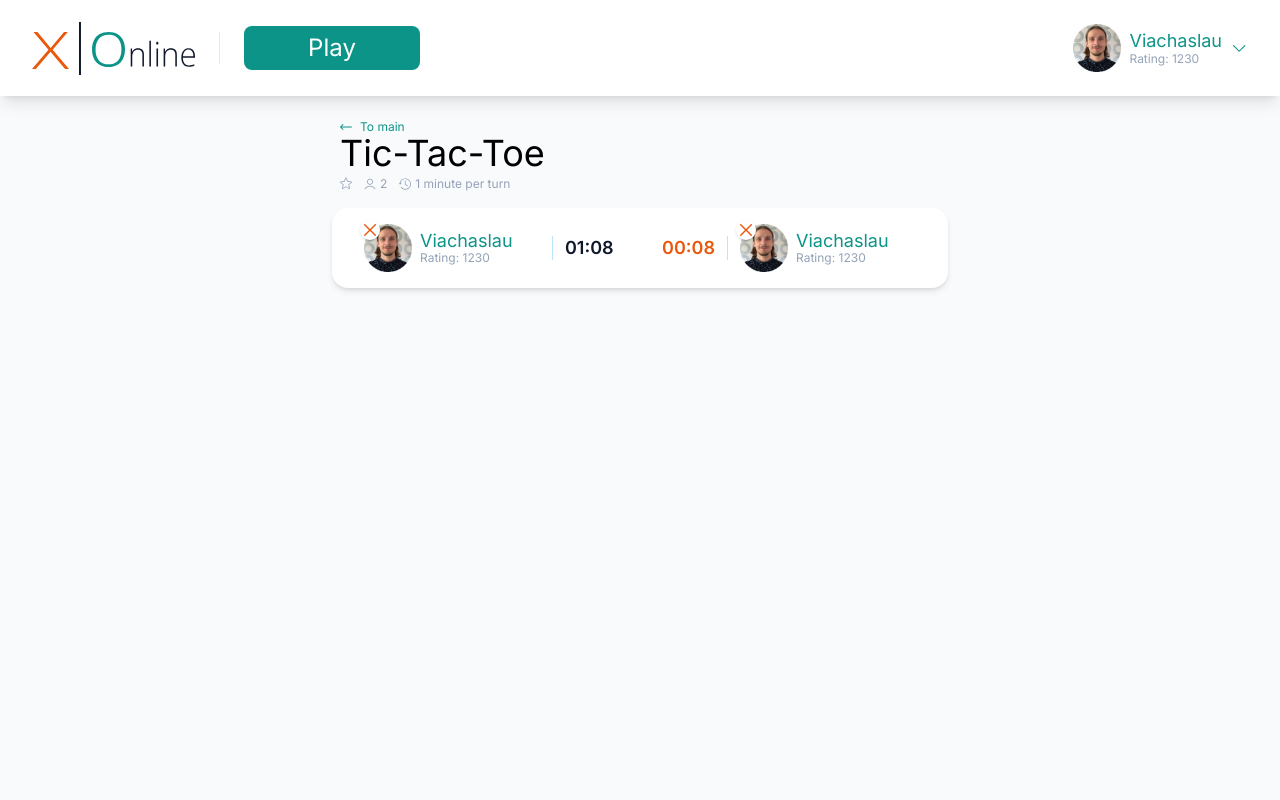
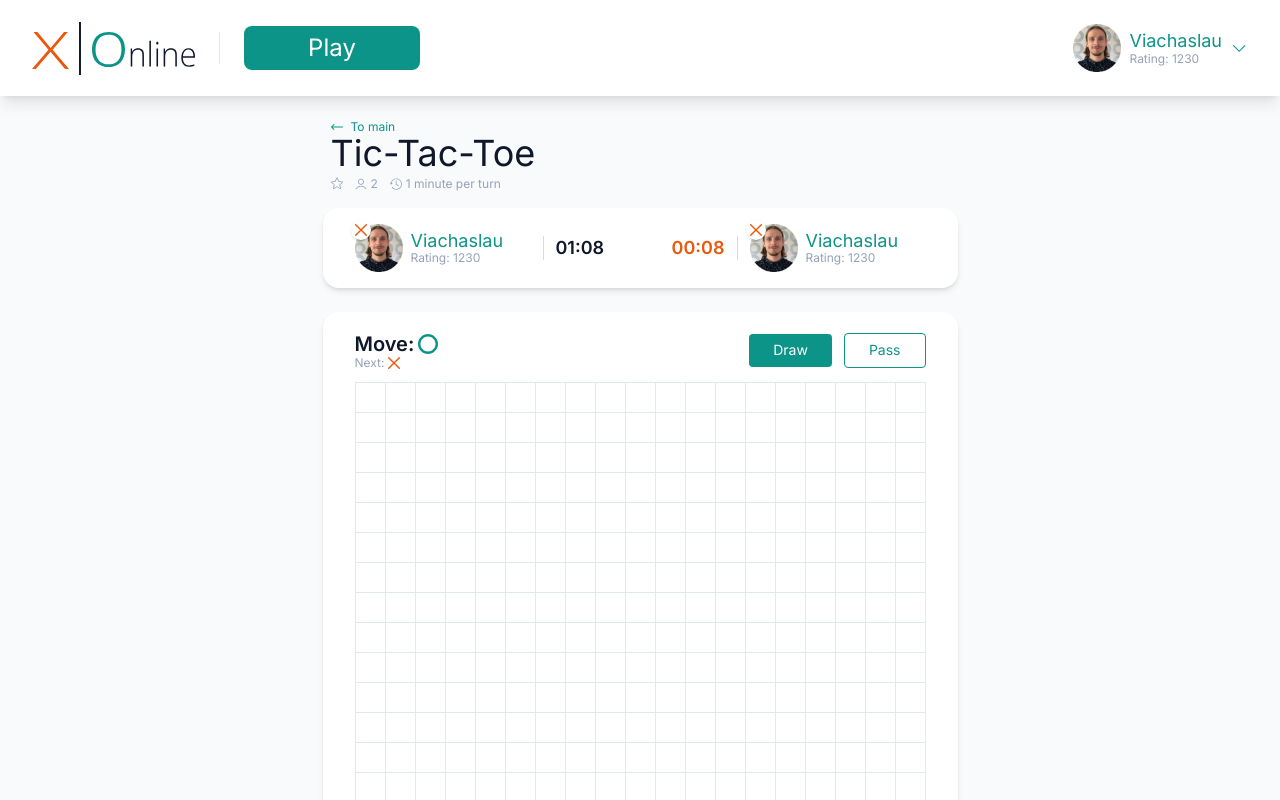
Before and after one commit to SlavaHeorh/XO, a Next.js app: page / in a window 1280 px wide. Shown: the top 800 px of the page. Built offline with nearby package versions, Linux system fonts and the light colour scheme.

Commit message:
added field

```diff
--- /dev/null
+++ b/components/game/game-field.jsx
@@ -0,0 +1,33 @@
+import clsx from "clsx";
+import {CircleIcon} from "./icons/circle-icon";
+import {CrossIcon} from "./icons/cross-icon";
+import {UiButton} from "../uikit/ui-button";
+
+const cells = new Array(19 * 19).fill(null)
+
+export function GameField({clasName}) {
+
+    return (
+        <div className={clsx(clasName, "bg-white rounded-2xl shadow-md px-8 pt-5 pb-7")}>
+            <div className="flex gap-3 items-center">
+                <div className="mr-auto">
+                    <div className="flex gap-1 items-center text-xl leading-tight font-semibold">
+                        Move: <CircleIcon className="w-5 h-5"/>
+                    </div>
+                    <div className="flex gap-1 items-center text-xs leading-tight text-slate-400">
+                        Next: <CrossIcon/>
+                    </div>
+                </div>
+                <UiButton size="md" variant="primary">Draw</UiButton>
+                <UiButton size="md" variant="outline">Pass</UiButton>
+            </div>
+            <div className="grid grid-cols-[repeat(19,_30px)] grid-rows-[repeat(19,_30px)] pt-px pl-px mt-3">
+                {cells.map((_, i) =>
+                    <button key={i} className="border border-slate-200 -ml-px -mt-px flex items-center justify-center">
+
+                    </button>)
+                }
+            </div>
+        </div>
+    )
+}
--- a/components/game/icons/circle-icon.jsx
+++ b/components/game/icons/circle-icon.jsx
@@ -1,6 +1,12 @@
-export function CircleIcon() {
+export function CircleIcon({className}) {
     return (
-        <svg width="12" height="12" viewBox="0 0 12 12" fill="none" xmlns="http://www.w3.org/2000/svg">
+        <svg
+            className={className}
+            width="12"
+            height="12"
+            viewBox="0 0 12 12"
+            fill="none"
+            xmlns="http://www.w3.org/2000/svg">
 
             <path
                 d="M6.00002 0C2.68629 0 0 2.68629 0 6.00002C0 9.31374 2.68629 12 6.00002 12C9.31374 12 12 9.31374 12 6.00002C12 2.68629 9.31371 0 6.00002 0ZM6.00002 10.5C3.51475 10.5 1.50001 8.48529 1.50001 6.00002C1.50001 3.51475 3.51475 1.50001 6.00002 1.50001C8.48529 1.50001 10.5 3.51475 10.5 6.00002C10.5 8.48529 8.48529 10.5 6.00002 10.5Z"
--- a/components/game/index.js
+++ b/components/game/index.js
@@ -1,2 +1,3 @@
 export {GameTitle} from "./game-title"
 export {GameInfo} from "./game-info"
+export {GameField} from "./game-field"
--- a/components/header/header.jsx
+++ b/components/header/header.jsx
@@ -2,15 +2,16 @@
 import logoSrc from "./logo.svg"
 import {Profile} from "../profile";
 import {ArrowDownIcon} from "./icons/arrow-down-icon";
+import {UiButton} from "../uikit/ui-button";
 
 
 export function Header() {
     return <header className="flex h-24 items-center px-8 bg-white shadow-lg">
         <Image src={logoSrc} alt="logo"/>
         <div className="w-px h-8 bg-slate-200 mx-6"/>
-        <button className="w-44 bg-teal-600 text-white rounded-lg px-5 py-2 text-2xl leading-tight hover:bg-teal-500 transition-colors">
+        <UiButton className="w-44" variant="primary" size="lg">
             Play
-        </button>
+        </UiButton>
         <button className="ml-auto flex items-center text-teal-600 hover:text-teal-500 gap-2 transition-colors">
             <Profile/>
             <ArrowDownIcon/>
--- /dev/null
+++ b/components/uikit/ui-button.jsx
@@ -0,0 +1,31 @@
+import clsx from "clsx";
+
+/**
+ *@param {{
+ *  children: any,
+ *  className: string,
+ *  size: 'md' | 'lg',
+ *  variant: 'primary' | 'outline'
+ *}} props
+ */
+
+
+export function UiButton({children, className, size, variant}) {
+
+    const buttonClassName = clsx(
+        "transition-colors",
+        className,
+        {
+            md: "rounded px-6 py-2 text-sm leading-tight",
+            lg: "rounded-lg px-5 py-2 text-2xl leading-tight"
+        }[size],
+        {
+            primary: "bg-teal-600 hover:bg-teal-500 text-white ",
+            outline: "border border-teal-600 text-teal-600 hover:bg-teal-50"
+        }[variant]
+    )
+
+    return (
+        <button className={buttonClassName}>{children}</button>
+    )
+}
--- a/pages/_app.jsx
+++ b/pages/_app.jsx
@@ -1,11 +1,12 @@
 import "../styles/global.css"
 import {Inter} from "next/font/google"
+import clsx from "clsx";
 
 const inter = Inter({subsets: ['latin']})
 
 export default function App({Component, pageProps}) {
     return (
-        <div className={inter.className}>
+        <div className={clsx(inter.className, "text-slate-900")}>
             <Component {...pageProps}/>
         </div>
     )
--- a/pages/index.jsx
+++ b/pages/index.jsx
@@ -1,13 +1,14 @@
 import {Header} from "../components/header";
-import {GameInfo, GameTitle} from "../components/game";
+import {GameInfo, GameTitle, GameField} from "../components/game";
 
 export default function HomePage() {
     return (
         <div className="bg-slate-50 min-h-screen">
             <Header/>
-            <main className="pt-6 mx-auto max-w-[616px]">
+            <main className="pt-6 mx-auto w-max">
                 <GameTitle/>
                 <GameInfo className="mt-4"/>
+                <GameField clasName="mt-6"/>
             </main>
         </div>
     )
```
